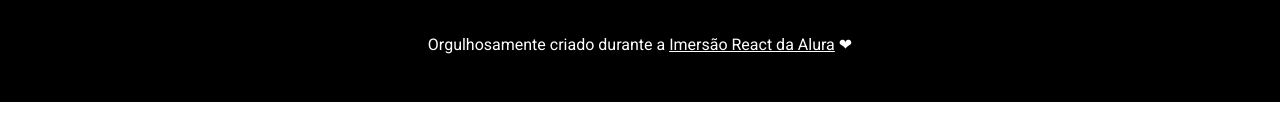
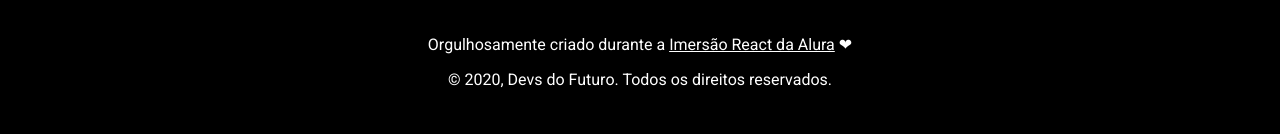
Before and after one commit to felipealvessi/devsdofuturoflix, a React (Create React App) app: page / in a window 1280 px wide. Shown: the part 3468-3602 px from the top of the page. Before the commit the page ends 3570 px from the top, so only its background shows below. Built offline with nearby package versions, Linux system fonts and the light colour scheme.

Commit message:
adicinado o Copyright do site

```diff
--- a/src/components/Footer/index.js
+++ b/src/components/Footer/index.js
@@ -17,6 +17,9 @@ function Footer() {
         {' '}
         ❤
       </p>
+      <p>
+        &copy; 2020, Devs do Futuro. Todos os direitos reservados.
+      </p>
     </FooterBase>
   );
 }
```
